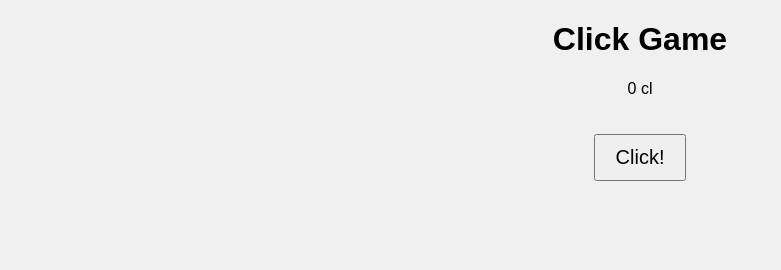
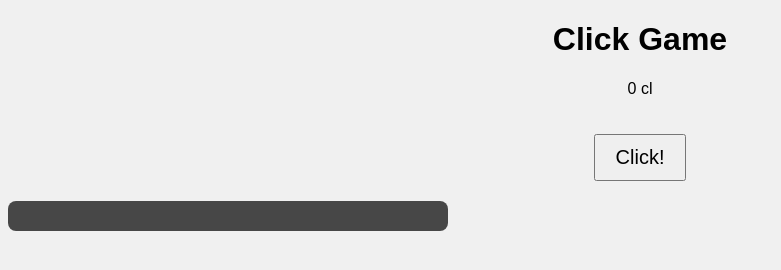
Before and after one commit to LeadPb8282/Click, a plain HTML site: page index.html in a window 1280 px wide. Shown: the whole page, without its empty margins (0-781 px from the left). Drawn offline with Linux system fonts and the light colour scheme.

Commit message:
Update style.css

```diff
--- a/style.css
+++ b/style.css
@@ -16,8 +16,7 @@ button:active {
 }
 
 #message {
-  display: none;
-  margin: 20px auto;
+  margin-top: 20px;
   padding: 15px 20px;
   background-color: rgba(0, 0, 0, 0.7);
   color: #fff;
@@ -25,4 +24,5 @@ button:active {
   border-radius: 8px;
   max-width: 400px;
   text-align: center;
+  transition: opacity 0.5s ease;
 }
```
